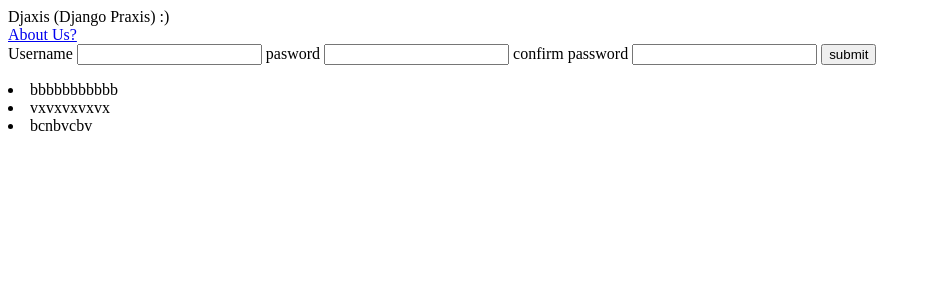
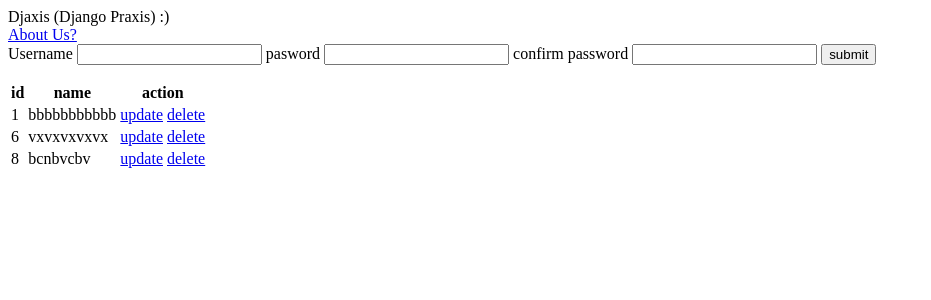
Before and after one commit to mursitaffandi/djaxis, a Django app: page / in a window 1280 px wide. Shown: the top 300 px of the page, without its empty margins (0-931 px from the left). Run offline with Django 3.2, Linux system fonts and the light colour scheme; data comes from the database, SQL or seed files in the repository; both versions use the stored data as it was after the commit.

Commit message:
delete and update data

```diff
--- a/task/templates/index.html
+++ b/task/templates/index.html
@@ -11,7 +11,22 @@ Djaxis (Django Praxis) :) </br>
     <button type="submit">submit</button>
 </form>
 <div>
+    <table>
+    <tr>
+        <th>id</th>
+        <th>name</th>
+        <th>action</th>
+    </tr>
     {% for d in list_tugas %}
-    <li>{{ d.name }}</li>
+    <tr>
+        <td>{{ d.pk }}</td>
+        <td>{{ d.name }}</td>
+        <td>
+            <a href="update/{{ d.pk }}">update</a>
+            <a href="delete/{{ d.pk }}">delete</a>
+        </td>
+    </tr>
     {% endfor %}
+    </table>
+
 </div>
--- a/task/urls.py
+++ b/task/urls.py
@@ -4,5 +4,7 @@ from . import views
 
 urlpatterns = [
     path('', views.index, name='index'),
-    path('about/', views.about)
+    path('about/', views.about),
+    path('update/<id>', views.update),
+    path('delete/<id>', views.delete),
 ]
--- a/task/views.py
+++ b/task/views.py
@@ -1,6 +1,7 @@
-from django.shortcuts import render
+from django.shortcuts import redirect, render
 from . import models
 # Create your views here.
+
 
 def index(req):
 	if req.POST:
@@ -15,6 +16,20 @@ def index(req):
 		'list_tugas' : data,
 		})
 
+def update(req, id):
+	currentData = models.tugas.objects.filter(pk=id)
+	if req.POST:
+		new_name = req.POST['username']
+		currentData.update(name = new_name)
+		return redirect('/')
+
+	return render(req, 'update.html', {
+		'current_name' : currentData.first().name
+	})
+
+def delete(req, id):
+	models.tugas.objects.filter(pk=id).delete()
+	return redirect('/')
 
 def about(req):
 	return render(req, 'about.html')
```
Also changed, not shown: task/templates/update.html (added, +17 -0 lines), db.sqlite3.
